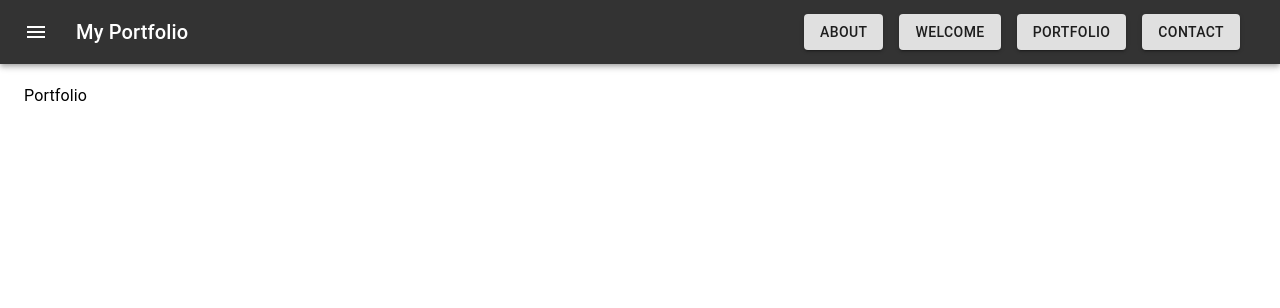
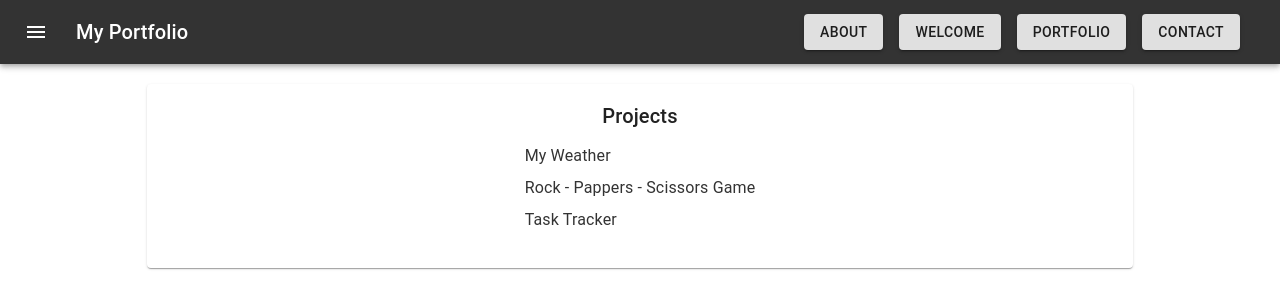
Before and after one commit to jlameiro87/portfolio, a React (Create React App) app: page /portfolio in a window 1280 px wide. Shown: the top 308 px of the page. Built offline with nearby package versions, Linux system fonts and the light colour scheme.

Commit message:
Added portfolio items

```diff
--- a/public/index.html
+++ b/public/index.html
@@ -24,7 +24,7 @@
       work correctly both with client-side routing and a non-root public URL.
       Learn how to configure a non-root public URL by running `npm run build`.
     -->
-    <title>React App</title>
+    <title>My Portfolio React App</title>
   </head>
   <body>
     <noscript>You need to enable JavaScript to run this app.</noscript>
--- a/src/components/About.js
+++ b/src/components/About.js
@@ -19,10 +19,11 @@ import TimelineContent from '@material-ui/lab/TimelineContent';
 import List from '@material-ui/core/List';
 import ListItem from '@material-ui/core/ListItem';
 import ListItemText from '@material-ui/core/ListItemText';
+import Link from '@material-ui/core/Link';
 
 const useStyles = makeStyles((theme) => ({
   root: {
-    maxWidth: '80%',
+    width: '80%',
   },
   avatar: {
     backgroundColor: red[500],
@@ -38,19 +39,23 @@ const About = () => {
   const certifications = [
     {
       id: 1,
-      text: 'B.Sc. Software Engineer.'
+      text: 'B.Sc. Software Engineer.',
+      url: null
     },
     {
       id: 2,
-      text: 'CS50\'s Introduction to Computer Science.'
+      text: 'CS50\'s Introduction to Computer Science.',
+      url: 'https://certificates.cs50.io/1918fa46-f205-4600-973c-0f35d12c9521.png?size=letter'
     },
     {
       id: 3,
-      text: 'CS50\'s Web Programming with Python and JavaScript.'
+      text: 'CS50\'s Web Programming with Python and JavaScript.',
+      url: 'https://certificates.cs50.io/343b8991-fcbe-4ebb-83e5-220d1640668c.png?size=letter'
     },
     {
       id: 4,
-      text: 'FreeCodeCamp\'s JavaScript Algorithms and Data Structures.'
+      text: 'FreeCodeCamp\'s JavaScript Algorithms and Data Structures.',
+      url: 'https://www.freecodecamp.org/certification/jlameiro/javascript-algorithms-and-data-structures'
     }
   ];
 
@@ -122,9 +127,8 @@ const About = () => {
               {
                 certifications.map(item =>
                   <ListItem key={item.id}>
-                    <ListItemText
-                      primary={item.text}
-                    />
+                    {item.url && <Link href={item.url} target="_blank">{item.text}</Link>}
+                    {!item.url && <ListItemText primary={item.text} />}
                   </ListItem>
                 )
               }
--- a/src/components/Portfolio.js
+++ b/src/components/Portfolio.js
@@ -1,7 +1,59 @@
+import { makeStyles } from '@material-ui/core/styles';
+import Card from '@material-ui/core/Card';
+import CardContent from '@material-ui/core/CardContent';
+import List from '@material-ui/core/List';
+import ListItem from '@material-ui/core/ListItem';
+import Typography from '@material-ui/core/Typography';
+import Link from '@material-ui/core/Link';
+
+const useStyles = makeStyles((theme) => ({
+  root: {
+    width: '80%',
+  },
+  divRoot: {
+    display: 'flex',
+    justifyContent: 'center'
+  }
+}));
+
 const Portfolio = () => {
+  const classes = useStyles();
+  const websites = [
+    {
+      id: 1,
+      text: 'My Weather',
+      url: 'https://jlameiro-myweather.netlify.app/'
+    },
+    {
+      id: 2,
+      text: 'Rock - Pappers - Scissors Game',
+      url: 'https://pedantic-neumann-171bbe.netlify.app/'
+    },
+    {
+      id: 3,
+      text: 'Task Tracker',
+      url: 'https://focused-johnson-53f5f6.netlify.app/'
+    }
+  ]
+
   return (
-    <div>
-      Portfolio
+    <div className={classes.divRoot}>
+      <Card className={classes.root}>
+        <CardContent>
+          <div style={{ display: 'flex', alignItems: 'center', justifyContent: 'center', flexDirection: 'column' }}>
+            <Typography variant="h6">Projects</Typography>
+            <List dense={true}>
+              {
+                websites.map(item =>
+                  <ListItem key={item.id}>
+                    <Link href={item.url} target="_blank">{item.text}</Link>
+                  </ListItem>
+                )
+              }
+            </List>
+          </div>
+        </CardContent>
+      </Card>
     </div>
   )
 }
```
